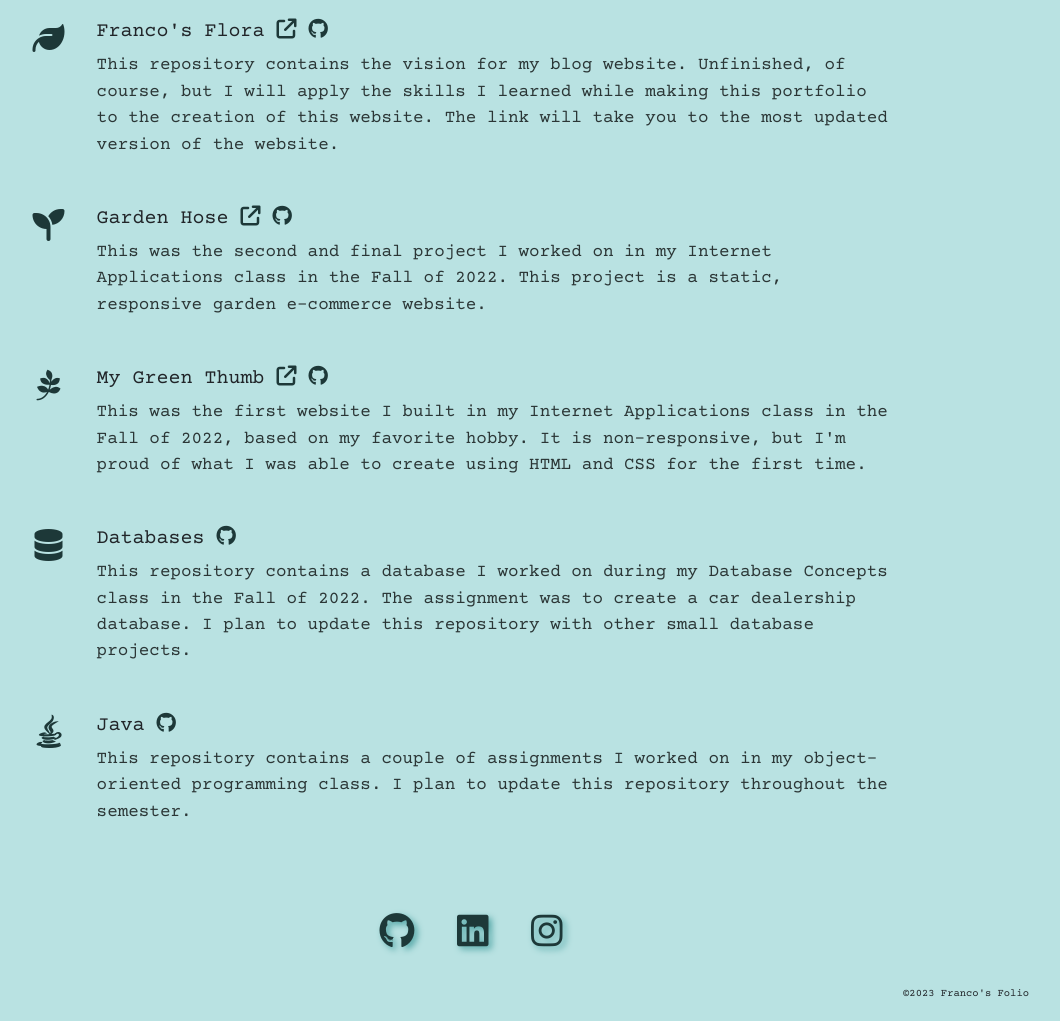
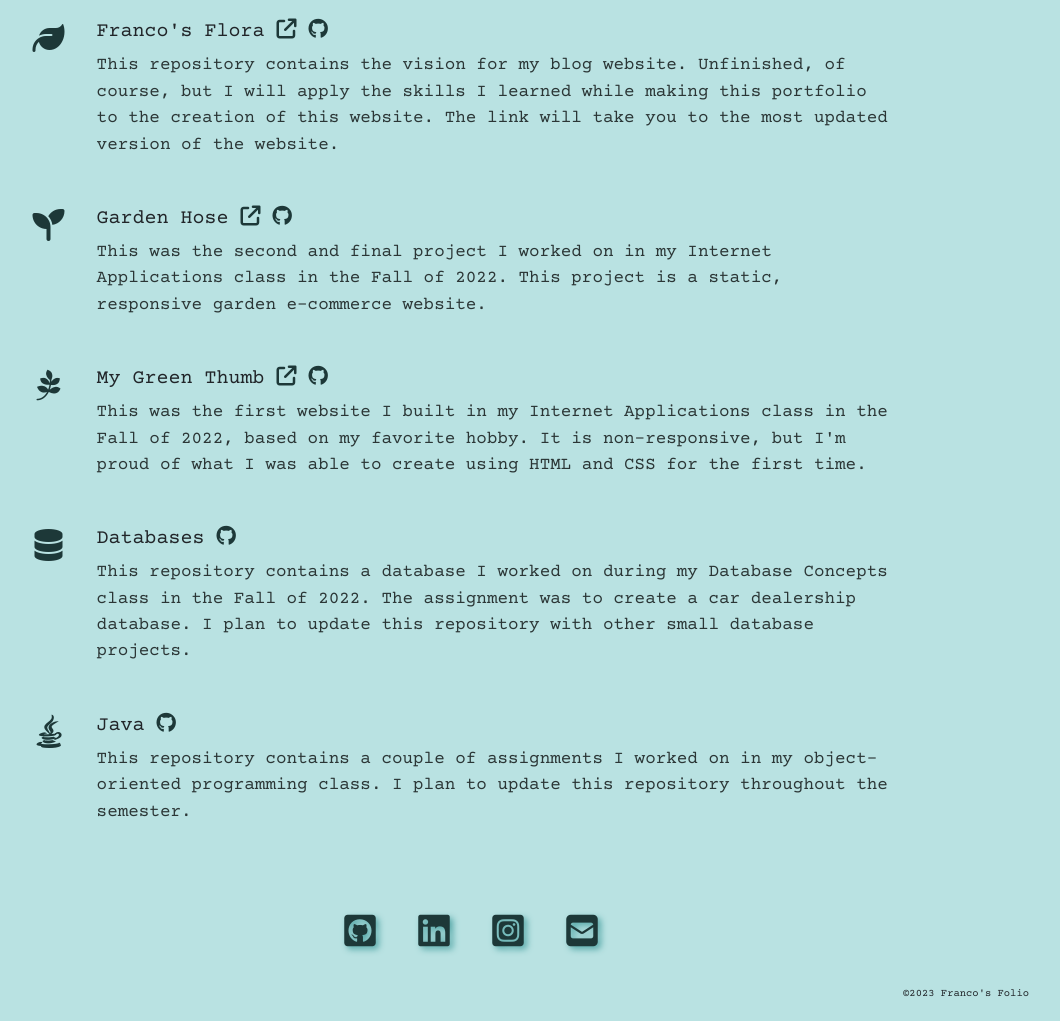
Before and after one commit to alysonfranco/portfolio.html, a website: page index.html in a window 1280 px wide. Shown: the part 1478-2499 px from the top of the page, without its empty margins (169-1229 px from the left). Drawn offline with nearby package versions, Linux system fonts and the light colour scheme.

Commit message:
added email to footer

```diff
--- a/index.html
+++ b/index.html
@@ -253,11 +253,13 @@
             <div class="socials pb-md-2 pb-lg-3">
                 <span>
                     <a class="important" href="https://github.com/alysonfranco" target="_blank"><i
-                            class="social-icon fa-brands fa-github"></i></a>
+                            class="social-icon fa-brands fa-square-github"></i></a>
                     <a class="important" href="https://www.linkedin.com/in/alysonfranco/" target="_blank"><i
                             class="social-icon fa-brands fa-linkedin"></i></a>
                     <a class="important" href="https://www.instagram.com/francos.flora/" target="_blank"><i
-                            class="social-icon fa-brands fa-instagram"></i></a>
+                            class="social-icon fa-brands fa-square-instagram"></i></a>
+                    <a class="important" href="mailto:alysonfranco4@gmail.com" target="_blank"><i
+                            class="social-icon fa-solid fa-square-envelope"></i></a>
                 </span>
             </div>
             <div class="text-end">
```
